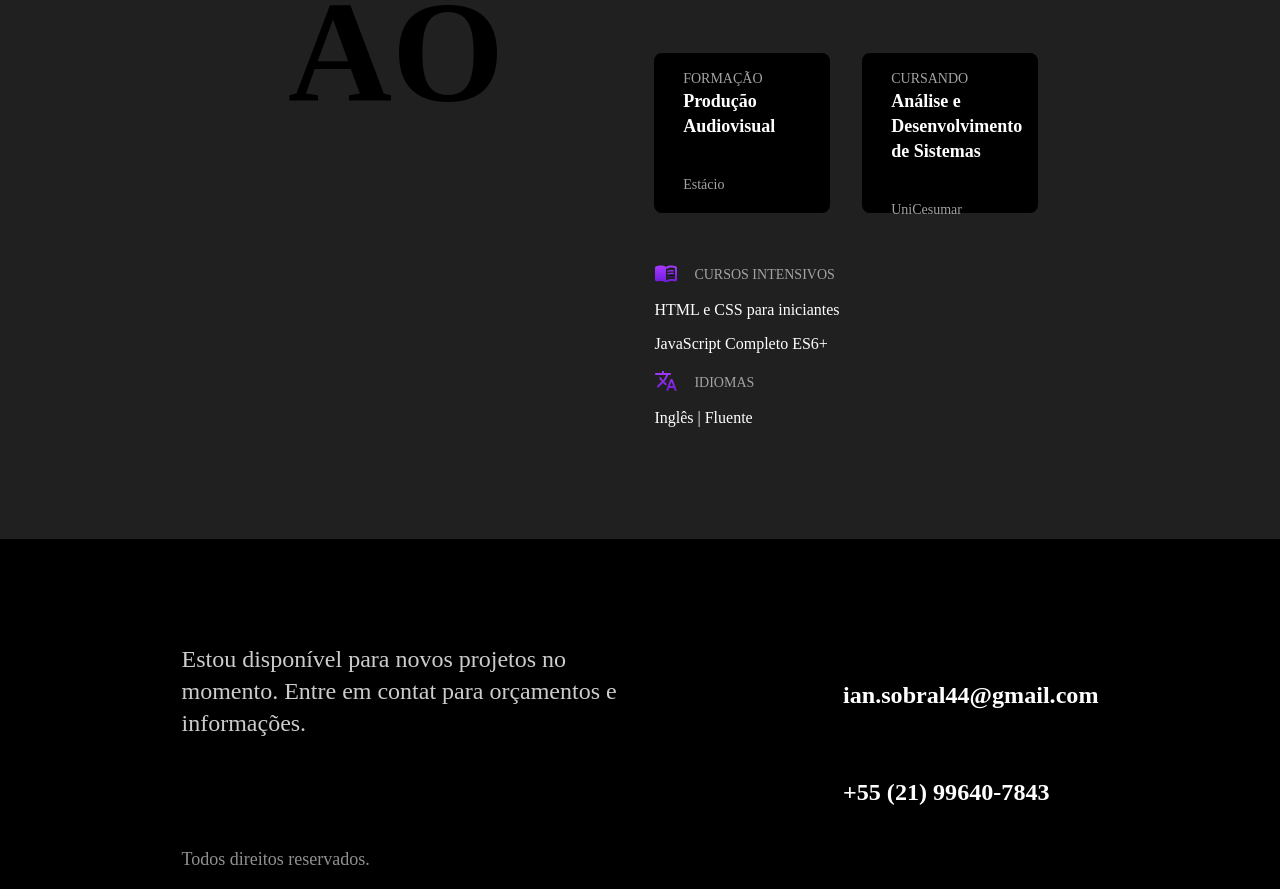
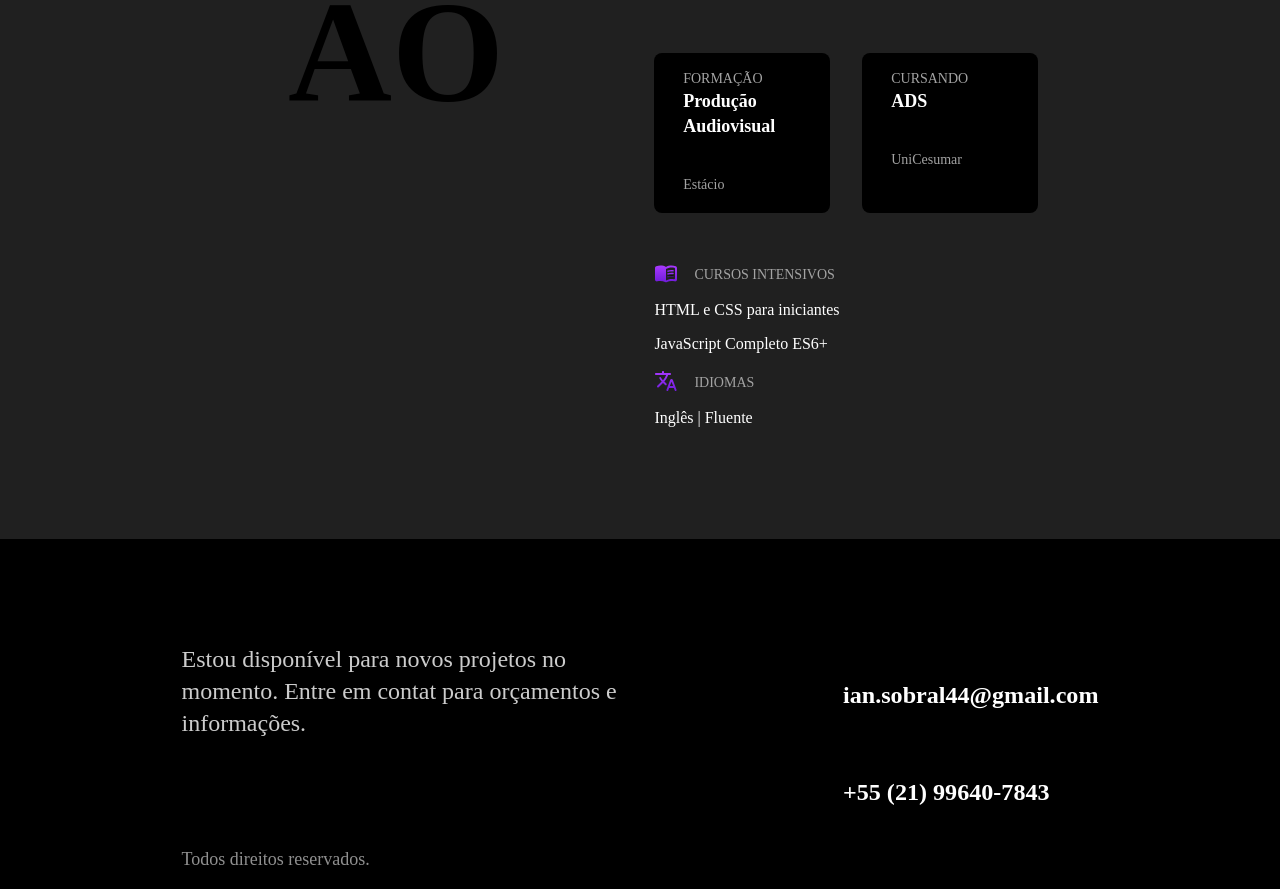
Before and after one commit to ianpt0/ianpt0.github.io, a plain HTML site: page index.html in a window 1280 px wide. Shown: the part 1794-2683 px from the top of the page. Drawn offline with Linux system fonts and the light colour scheme.

Commit message:
Update index.html

```diff
--- a/index.html
+++ b/index.html
@@ -89,7 +89,7 @@
         </li>
         <li class="list2item">
           <span class="titulo2">CURSANDO</span>
-          <span class="titulo3">Análise e Desenvolvimento de Sistemas</span>
+          <span class="titulo3">ADS</span>
           <span class="titulo2">UniCesumar</span>
         </li>
       </ul>
```
